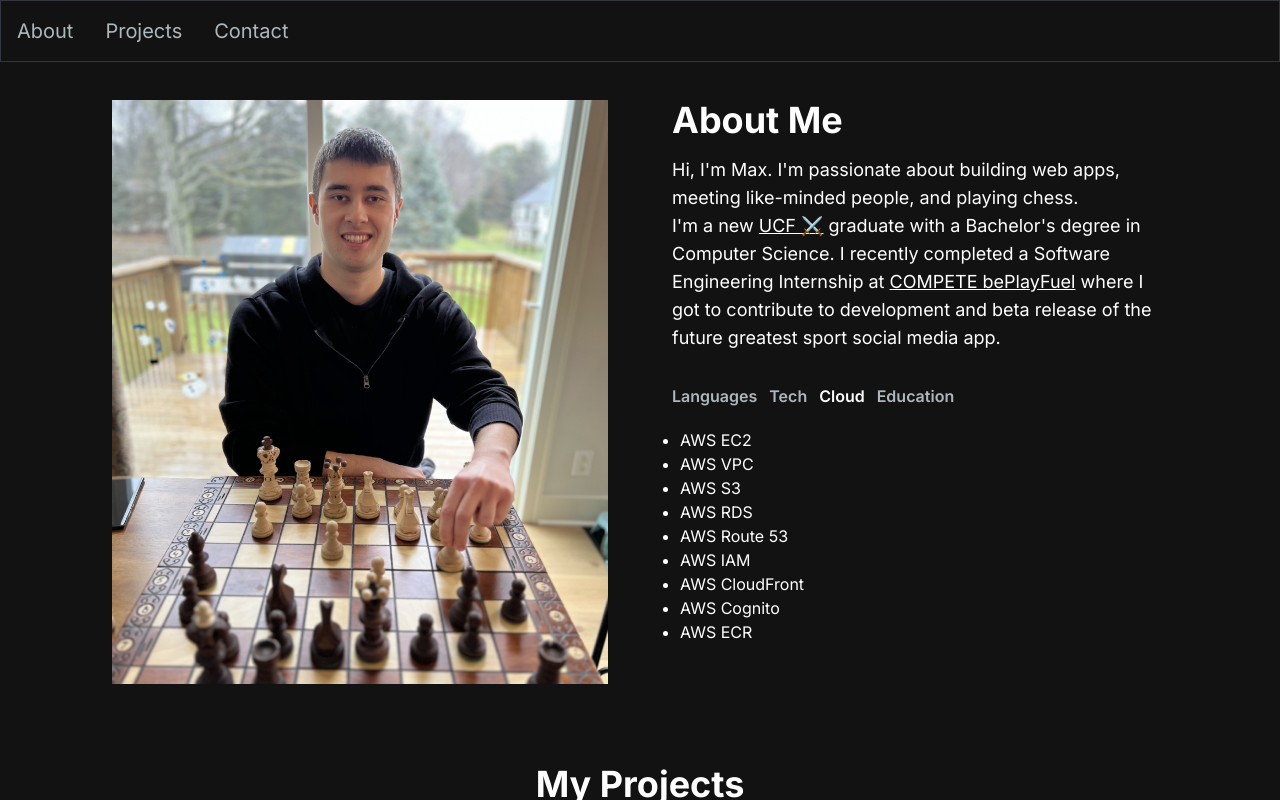
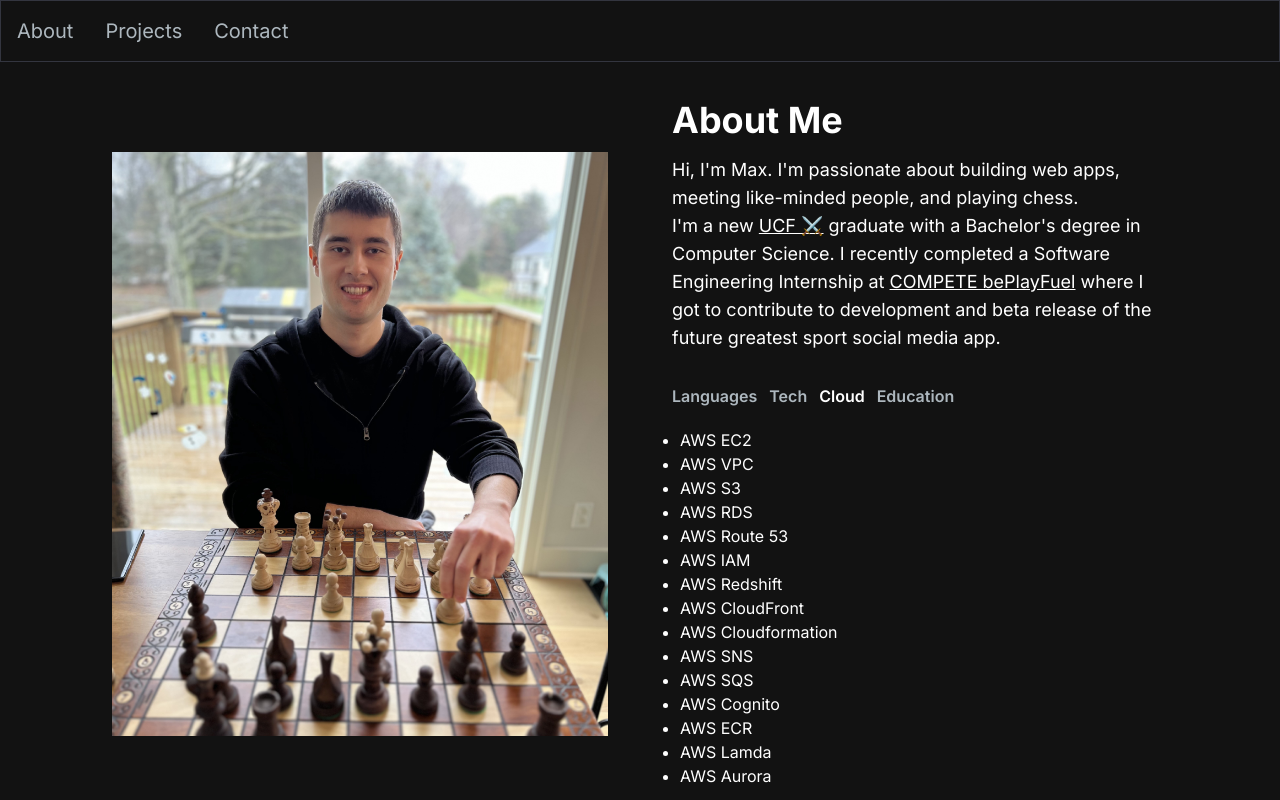
Before and after one commit to maxi-p/portfolio, a Next.js app: page / in a window 1280 px wide. Both pictures are taken after a click on the button "Cloud". Shown: the top 800 px of the page. Built offline with nearby package versions, Linux system fonts and the light colour scheme.

Commit message:
Adding new cloud services under AWS

```diff
--- a/app/component/AboutSection.tsx
+++ b/app/component/AboutSection.tsx
@@ -55,9 +55,15 @@ const TAB_DATA = [
         <li>AWS RDS</li>
         <li>AWS Route 53</li>
         <li>AWS IAM</li>
+        <li>AWS Redshift</li>
         <li>AWS CloudFront</li>
+        <li>AWS Cloudformation</li>
+        <li>AWS SNS</li>
+        <li>AWS SQS</li>
         <li>AWS Cognito</li>
         <li>AWS ECR</li>
+        <li>AWS Lamda</li>
+        <li>AWS Aurora</li>
       </ul>
     ),
   },
```
